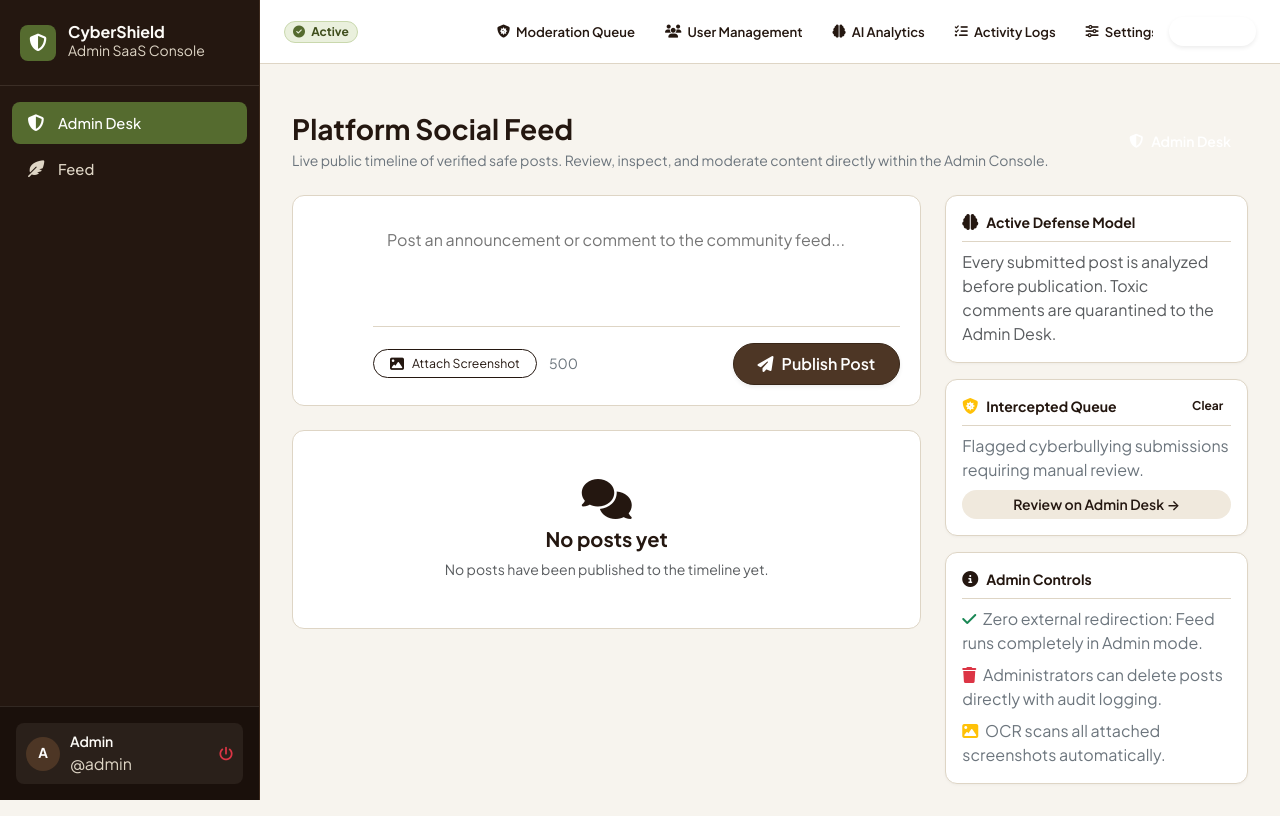
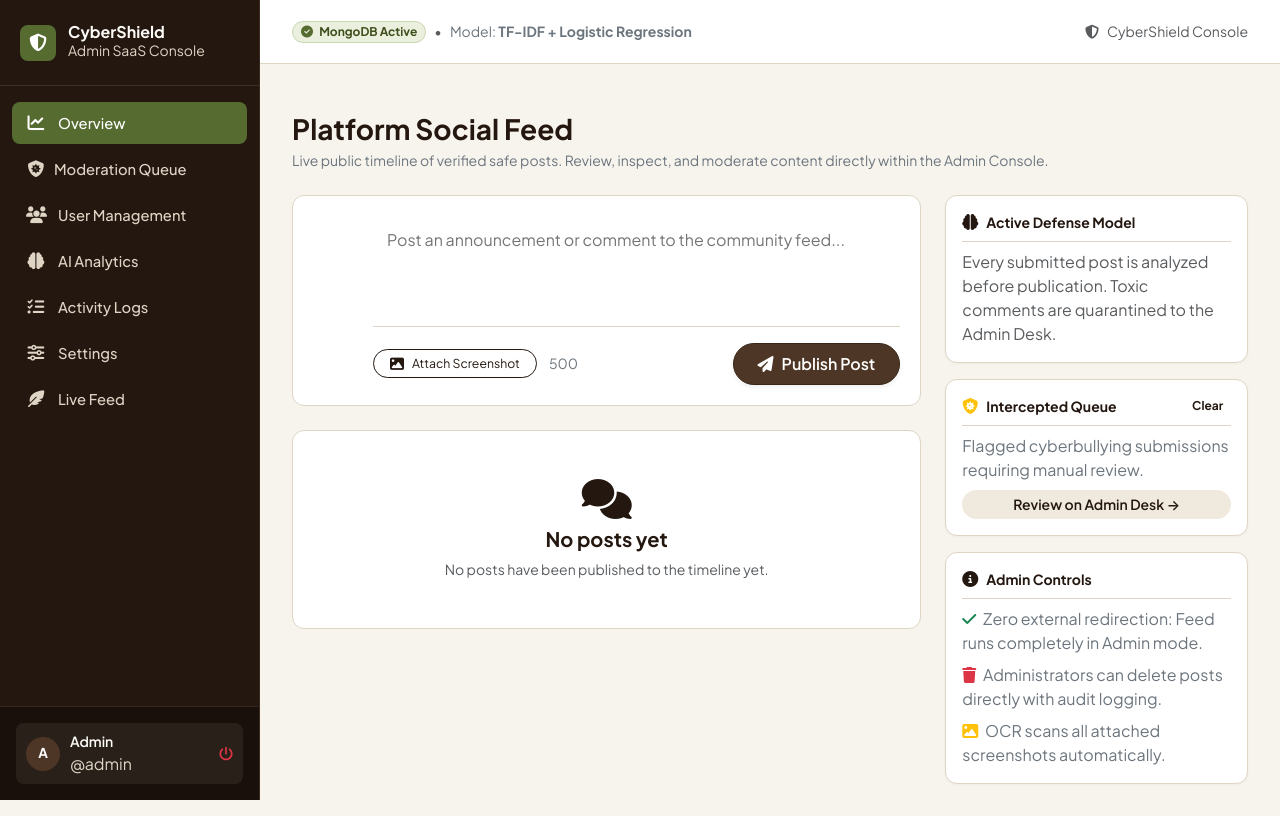
Before and after one commit to Kamakhya07/NLP_project, a Python web app: template templates/admin/feed.html in a window 1280 px wide. Run offline with Jinja, Linux system fonts and the light colour scheme; the template is opened without the code that fills it, so the values that code supplies are empty.

Commit message:
feat: consolidate admin tabs to sidebar only, standardize card sizing, and remove redundant buttons

```diff
--- a/templates/admin/base_admin.html
+++ b/templates/admin/base_admin.html
@@ -177,62 +177,16 @@
         }
 
         .saas-topbar {
-            min-height: 64px;
+            height: 64px;
             background-color: #ffffff;
             border-bottom: 1px solid var(--card-border);
             display: flex;
             align-items: center;
             justify-content: space-between;
-            padding: 8px 24px;
+            padding: 0 32px;
             position: sticky;
             top: 0;
             z-index: 1030;
-            gap: 16px;
-        }
-
-        .topbar-nav-tabs {
-            display: flex;
-            align-items: center;
-            gap: 4px;
-            overflow-x: auto;
-            padding: 4px 0;
-            scrollbar-width: none;
-            -webkit-overflow-scrolling: touch;
-        }
-
-        .topbar-nav-tabs::-webkit-scrollbar {
-            display: none;
-        }
-
-        .topbar-nav-tab {
-            display: inline-flex;
-            align-items: center;
-            gap: 6px;
-            padding: 6px 12px;
-            border-radius: 8px;
-            font-size: 0.82rem;
-            font-weight: 600;
-            color: var(--coffee-muted);
-            text-decoration: none;
-            transition: all 0.15s ease;
-            white-space: nowrap;
-            border: 1px solid transparent;
-        }
-
-        .topbar-nav-tab:hover {
-            color: var(--coffee-darkest);
-            background-color: #f7f4ee;
-            border-color: var(--card-border);
-        }
-
-        .topbar-nav-tab.active {
-            color: #ffffff !important;
-            background-color: var(--olive-medium) !important;
-            border-color: var(--olive-dark) !important;
-        }
-
-        .topbar-nav-tab.active i {
-            color: #ffffff !important;
         }
 
         .saas-content-area {
@@ -408,18 +362,53 @@
             </div>
         </a>
 
-        <!-- Navigation Links: Strictly Admin Desk and Feed -->
+        <!-- Navigation Links: In Sidebar Only -->
         <ul class="sidebar-nav">
             <li class="sidebar-nav-item">
-                <a href="{{ url_for('admin_dashboard') }}" class="sidebar-link {% if active_tab != 'feed' %}active{% endif %}">
-                    <i class="fa-solid fa-shield-halved"></i>
-                    <span>Admin Desk</span>
+                <a href="{{ url_for('admin_dashboard') }}" class="sidebar-link {% if active_tab == 'dashboard' or not active_tab %}active{% endif %}">
+                    <i class="fa-solid fa-chart-line"></i>
+                    <span>Overview</span>
+                </a>
+            </li>
+            <li class="sidebar-nav-item">
+                <a href="{{ url_for('admin_queue') }}" class="sidebar-link {% if active_tab == 'queue' %}active{% endif %} justify-content-between">
+                    <div class="d-flex align-items-center gap-2">
+                        <i class="fa-solid fa-shield-virus"></i>
+                        <span>Moderation Queue</span>
+                    </div>
+                    {% if pending_quarantined_count and pending_quarantined_count > 0 %}
+                    <span class="badge rounded-pill px-2" style="background-color: var(--danger-color); color: #ffffff; font-size: 0.72rem;">{{ pending_quarantined_count }}</span>
+                    {% endif %}
+                </a>
+            </li>
+            <li class="sidebar-nav-item">
+                <a href="{{ url_for('admin_users') }}" class="sidebar-link {% if active_tab == 'users' %}active{% endif %}">
+                    <i class="fa-solid fa-users"></i>
+                    <span>User Management</span>
+                </a>
+            </li>
+            <li class="sidebar-nav-item">
+                <a href="{{ url_for('admin_analytics') }}" class="sidebar-link {% if active_tab == 'analytics' %}active{% endif %}">
+                    <i class="fa-solid fa-brain"></i>
+                    <span>AI Analytics</span>
+                </a>
+            </li>
+            <li class="sidebar-nav-item">
+                <a href="{{ url_for('admin_activity') }}" class="sidebar-link {% if active_tab == 'activity' %}active{% endif %}">
+                    <i class="fa-solid fa-list-check"></i>
+                    <span>Activity Logs</span>
+                </a>
+            </li>
+            <li class="sidebar-nav-item">
+                <a href="{{ url_for('admin_settings') }}" class="sidebar-link {% if active_tab == 'settings' %}active{% endif %}">
+                    <i class="fa-solid fa-sliders"></i>
+                    <span>Settings</span>
                 </a>
             </li>
             <li class="sidebar-nav-item">
                 <a href="{{ url_for('admin_feed') }}" class="sidebar-link {% if active_tab == 'feed' %}active{% endif %}">
                     <i class="fa-solid fa-feather-pointed"></i>
-                    <span>Feed</span>
+                    <span>Live Feed</span>
                 </a>
             </li>
         </ul>
@@ -443,53 +432,26 @@
 
     <!-- 2. Main Workspace -->
     <div class="saas-main-wrapper">
-        <!-- Topbar: Restored Admin Desk Tabs -->
+        <!-- Topbar: Clean & Minimal (Tabs in Sidebar Only) -->
         <header class="saas-topbar">
-            <div class="d-flex align-items-center gap-2 flex-shrink-0">
-                <button class="mobile-toggle-btn me-1" type="button" onclick="toggleSidebar()">
+            <div class="d-flex align-items-center gap-3">
+                <button class="mobile-toggle-btn" type="button" onclick="toggleSidebar()">
                     <i class="fa-solid fa-bars"></i>
                 </button>
-                <span class="badge rounded-pill fs-xs px-2 py-1" style="background-color: #eaf0dd; color: #3f4e1c; border: 1px solid #c9d8ad;">
-                    <i class="fa-solid fa-circle-check me-1" style="color: #556b2f;"></i> Active
-                </span>
-                <span class="text-secondary small d-none d-xxl-inline">Model: <strong>{{ current_model_name|default('TF-IDF + LR') }}</strong></span>
+                <div class="d-flex align-items-center gap-2">
+                    <span class="badge rounded-pill fs-xs px-2 py-1" style="background-color: #eaf0dd; color: #3f4e1c; border: 1px solid #c9d8ad;">
+                        <i class="fa-solid fa-circle-check me-1" style="color: #556b2f;"></i> MongoDB Active
+                    </span>
+                    <span class="text-muted small d-none d-md-inline">&bull;</span>
+                    <span class="text-secondary small d-none d-md-inline">Model: <strong>{{ current_model_name|default('TF-IDF + Logistic Regression') }}</strong></span>
+                </div>
             </div>
 
-            <!-- Restored Admin Desk Tabs in Topbar -->
-            <nav class="topbar-nav-tabs">
-                <a href="{{ url_for('admin_dashboard') }}" class="topbar-nav-tab {% if active_tab == 'dashboard' or not active_tab %}active{% endif %}" title="Dashboard Overview">
-                    <i class="fa-solid fa-chart-line"></i>
-                    <span>Overview</span>
-                </a>
-                <a href="{{ url_for('admin_queue') }}" class="topbar-nav-tab {% if active_tab == 'queue' %}active{% endif %}" title="Moderation Queue">
-                    <i class="fa-solid fa-shield-virus"></i>
-                    <span>Moderation Queue</span>
-                    {% if pending_quarantined_count and pending_quarantined_count > 0 %}
-                    <span class="badge rounded-pill ms-1" style="background-color: var(--danger-color); color: #ffffff; font-size: 0.68rem; padding: 2px 6px;">{{ pending_quarantined_count }}</span>
-                    {% endif %}
-                </a>
-                <a href="{{ url_for('admin_users') }}" class="topbar-nav-tab {% if active_tab == 'users' %}active{% endif %}" title="User Management">
-                    <i class="fa-solid fa-users"></i>
-                    <span>User Management</span>
-                </a>
-                <a href="{{ url_for('admin_analytics') }}" class="topbar-nav-tab {% if active_tab == 'analytics' %}active{% endif %}" title="AI Analytics">
-                    <i class="fa-solid fa-brain"></i>
-                    <span>AI Analytics</span>
-                </a>
-                <a href="{{ url_for('admin_activity') }}" class="topbar-nav-tab {% if active_tab == 'activity' %}active{% endif %}" title="Activity Logs">
-                    <i class="fa-solid fa-list-check"></i>
-                    <span>Activity Logs</span>
-                </a>
-                <a href="{{ url_for('admin_settings') }}" class="topbar-nav-tab {% if active_tab == 'settings' %}active{% endif %}" title="Settings">
-                    <i class="fa-solid fa-sliders"></i>
-                    <span>Settings</span>
-                </a>
-            </nav>
-
-            <div class="d-flex align-items-center gap-2 flex-shrink-0">
-                <a href="{{ url_for('admin_feed') }}" class="btn btn-sm rounded-pill px-3 shadow-sm text-decoration-none" style="{% if active_tab == 'feed' %}background-color: var(--coffee-darkest); color: #ffffff; border: 1px solid var(--beige-border);{% else %}background-color: var(--olive-medium); color: #ffffff; border: none;{% endif %} font-weight: 600;">
-                    <i class="fa-solid fa-feather-pointed me-1"></i> Feed
-                </a>
+            <div class="d-flex align-items-center gap-3">
+                <div class="d-flex align-items-center gap-2 text-muted small d-none d-sm-flex">
+                    <i class="fa-solid fa-shield-halved" style="color: var(--olive-medium);"></i>
+                    <span style="color: var(--coffee-dark);">CyberShield Console</span>
+                </div>
             </div>
         </header>
 
--- a/templates/admin/feed.html
+++ b/templates/admin/feed.html
@@ -79,12 +79,6 @@
         <div>
             <h3 class="fw-bold mb-1" style="color: var(--coffee-darkest);">Platform Social Feed</h3>
             <p class="text-secondary small mb-0">Live public timeline of verified safe posts. Review, inspect, and moderate content directly within the Admin Console.</p>
-        </div>
-        <div class="d-flex gap-2">
-            <a href="{{ url_for('admin_dashboard') }}" class="btn btn-sm d-flex align-items-center gap-2 rounded-pill px-3" style="background-color: var(--coffee-warm); color: #ffffff; font-weight: 600; text-decoration: none;">
-                <i class="fa-solid fa-shield-halved"></i>
-                <span>Admin Desk</span>
-            </a>
         </div>
     </div>
 
```
Also changed, not shown: templates/admin/dashboard.html (+32 -28 lines).
